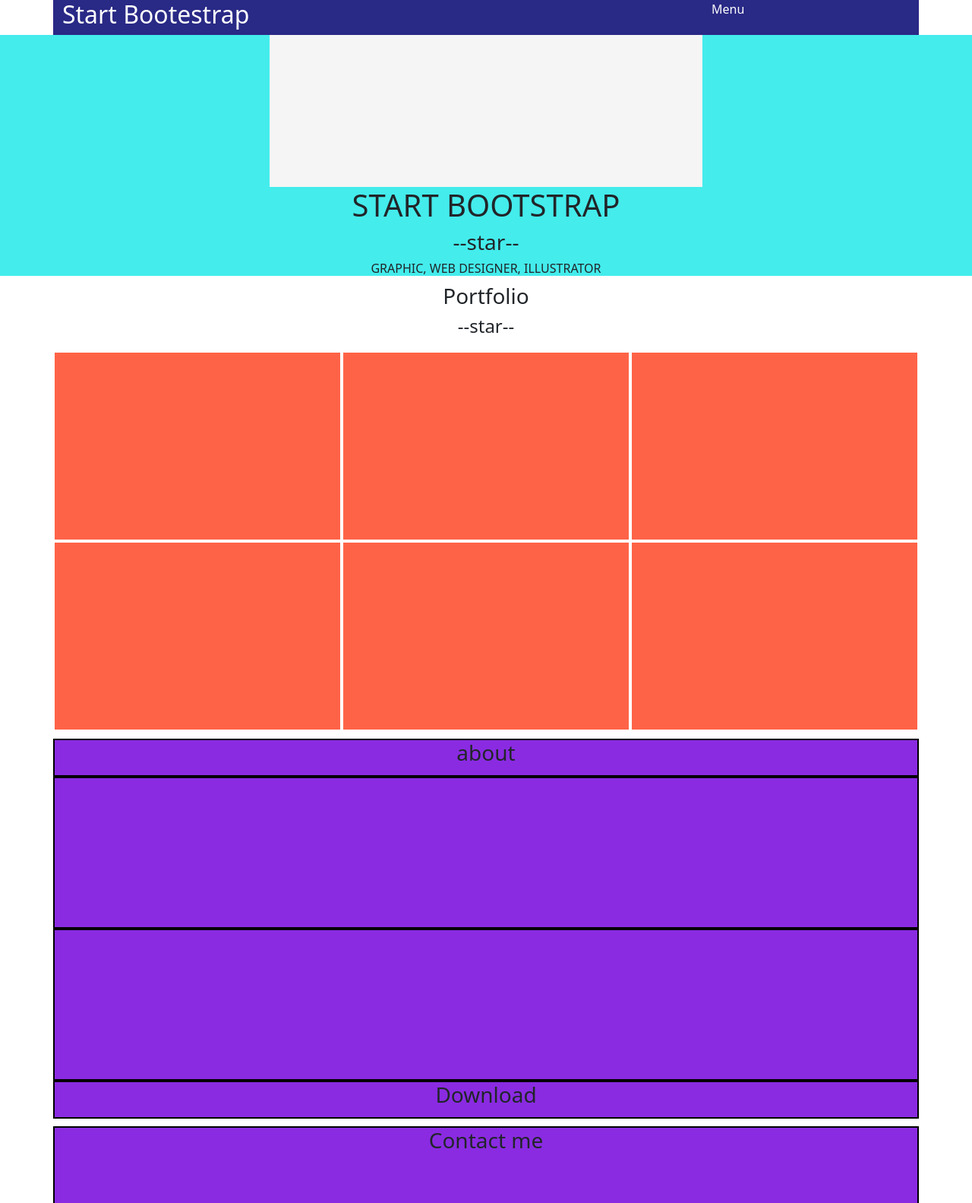
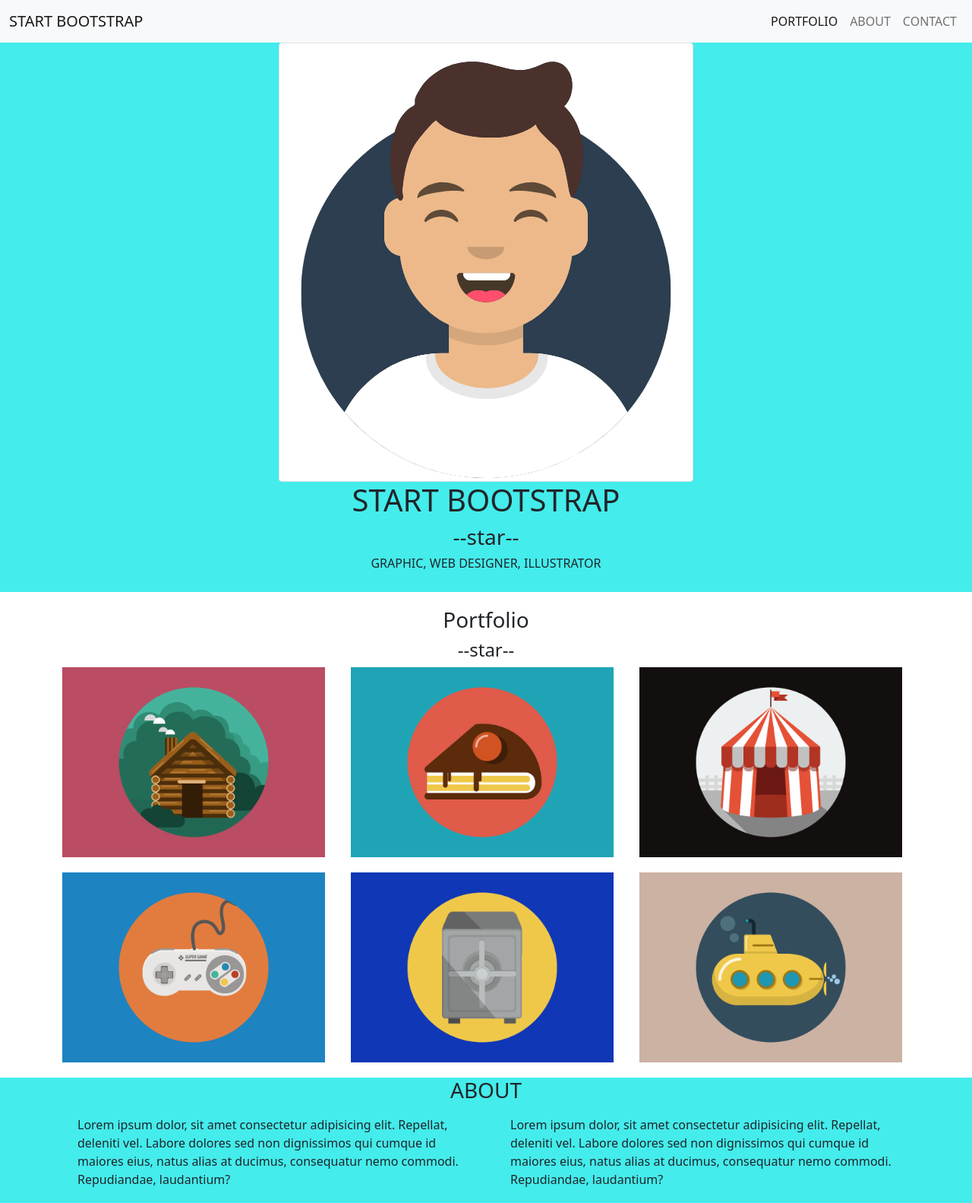
Before and after one commit to Gabriele-Scaloni/html-css-bootstrap-freelancer, a plain HTML site: page index.html in a window 1280 px wide. Shown: the top 1583 px of the page at 76% size. Drawn offline with nearby package versions, Linux system fonts and the light colour scheme.

Commit message:
impostazione header, portfolio e about

```diff
--- a/index.html
+++ b/index.html
@@ -13,20 +13,37 @@
 
 <body>
 
-    <header>
-        <div class="container">
-            <div class="row rowheader ">
-                <div class="col-9 align-middle"> <h2> Start Bootestrap</h2></div>
-                <div class="col-3 align-middle">Menu</div>
+    <header >
+        <nav   class="navbar navbar-expand-lg navbar-light bg-light">
+            <div class="container-fluid" id="header">
+              <a class="navbar-brand white" href="#">START BOOTSTRAP</a>
+              <button class="navbar-toggler" type="button" data-bs-toggle="collapse" data-bs-target="#navbarNav" aria-controls="navbarNav" aria-expanded="false" aria-label="Toggle navigation">
+                <span class="navbar-toggler-icon "></span>
+              </button>
+              <div class="collapse navbar-collapse" id="navbarNav">
+                <div class="ul-menu">
+                    <ul class="navbar-nav">
+                    <li class="nav-item ">
+                        <a class="nav-link active" aria-current="page" href="#">PORTFOLIO</a>
+                    </li>
+                    <li class="nav-item ">
+                        <a class="nav-link" href="#">ABOUT</a>
+                    </li>
+                    <li class="nav-item bianco">
+                        <a class="nav-link " href="#">CONTACT</a>
+                    </li>
+                    </ul>
+                </div>
+              </div>
             </div>
-        </div>
+          </nav>
     </header>
 
     <div class="jumbotron">
         <div class="container">
             <div class="row">
                 <div class="col-3"></div>
-                <div class="col-6 imgjumbo"></div>
+                <div class="col-6 imgjumbo"> <img src="img/avatar.svg" class="img-thumbnail" alt="immagine"></div>
                 <div class="col-3"></div>
             </div>
             <div class="row" >
@@ -51,38 +68,36 @@
         </div>
     </div>
 
-    <div class="lista-immagini margin">
-        <div class="container">
-            <div class="row">
-                <div class="col-4 immagine"></div>
-                <div class="col-4 immagine"></div>
-                <div class="col-4 immagine"></div>
-            </div>
-            <div class="row">
-                <div class="col-4 immagine"></div>
-                <div class="col-4 immagine"></div>
-                <div class="col-4 immagine"></div>
-            </div>
+        <!-- lista immagini -->
+    <div class="container">
+        <div class="row row-cols-1 row-cols-sm-2 row-cols-lg-3">
+            <div class="col "><img src="img/cabin.png" class="immagine" alt="immagine"></div>
+            <div class="col "><img src="img/cake.png" class="immagine" alt="immagine"></div>
+            <div class="col "><img src="img/circus.png" class="immagine" alt="immagine"></div>
+            <div class="col "><img src="img/game.png" class="immagine" alt="immagine"></div>
+            <div class="col "><img src="img/safe.png" class="immagine" alt="immagine"></div>
+            <div class="col "><img src="img/submarine.png" class="immagine" alt="immagine"></div>
         </div>
     </div>
 
-    <div class="about margin">
-        <div class="container about">
-            <div class="row titolo-about">
-            <h3 class="text-center ">about</h3>
-            </div>
-            <div class="row about">
 
-                <div class="col-12 "></div>
-            </div>
-            <div class="row about">
-                <div class="col-12"></div>
-            </div>
+    <section class="about">
+        <div class="container">
+                <div class="row titolo-about">
+                <h3 class="text-center ">ABOUT</h3>
+                </div>
+
+                <div class="row row-cols-1 row-cols-sm-1 row-cols-md-2">
+                    <div class="col"><p class="description-about"> Lorem ipsum dolor, sit amet consectetur adipisicing elit. Repellat, deleniti vel. Labore dolores sed non dignissimos qui cumque id maiores eius, natus alias at ducimus, consequatur nemo commodi. Repudiandae, laudantium?</p></div>
+                    <div class="col"><p class="description-about"> Lorem ipsum dolor, sit amet consectetur adipisicing elit. Repellat, deleniti vel. Labore dolores sed non dignissimos qui cumque id maiores eius, natus alias at ducimus, consequatur nemo commodi. Repudiandae, laudantium?</p></div>
+                 </div>
+
                 <div class="row footer-about">
                 <h3 class="text-center ">Download</h3>
                 </div>
+
         </div>
-    </div>
+    </section>
 
     <div class="container contact margin">
         <div class="row contact">
--- a/style.css
+++ b/style.css
@@ -1,44 +1,54 @@
-* {
+/* * {
     padding: 0;
     margin: 0;
     box-sizing: border-box;
 }
+ */
 
-.rowheader {
-    color: white;
-    background-color: rgb(41, 41, 134);
+/*  #header{
+     background-color: rgb(17, 41, 94);
+     min-height: 50px;
+     max-height: 120px;
+     padding: 0 20px;
+ } */
+
+.ul-menu{
+    display: flex;
+    justify-content: flex-end;
+    flex-grow: 1;
 }
 
-.jumbotron {
+a {
+    color: white;
+}
+
+
+.jumbotron, .about{
     height: auto;
     background-color: rgb(68, 236, 236);
+    padding-bottom: 20px;
+    margin-bottom: 20px;
 }
 
-.imgjumbo {
-    background-color: whitesmoke;
-    height: 200px;
+
+ .immagine {
+    max-height: 250px;
+    max-width: 100%;
+    margin-bottom: 20px;
 }
 
-.immagine {
-    background-color: tomato;
-    min-width: 250px;
-    height: 250px;
-    border: 2px solid white;
-}
-.margin{
-    margin: 10px auto;
+.imgjumbo{
+ background-color: rgb(68, 236, 236);
 }
 
-.row.about, .row.contact{
-    height: 200px;
-    background-color: blueviolet;
-    border: 2px solid black;
-}
 .titolo-about, .footer-about {
     height: 50px;
-    background-color: blueviolet;
-    border: 2px solid black;
 }
+
+.description-about{
+    padding: 0 20px;
+}
+
 footer {
     border: 2px solid grey;
 }
```
